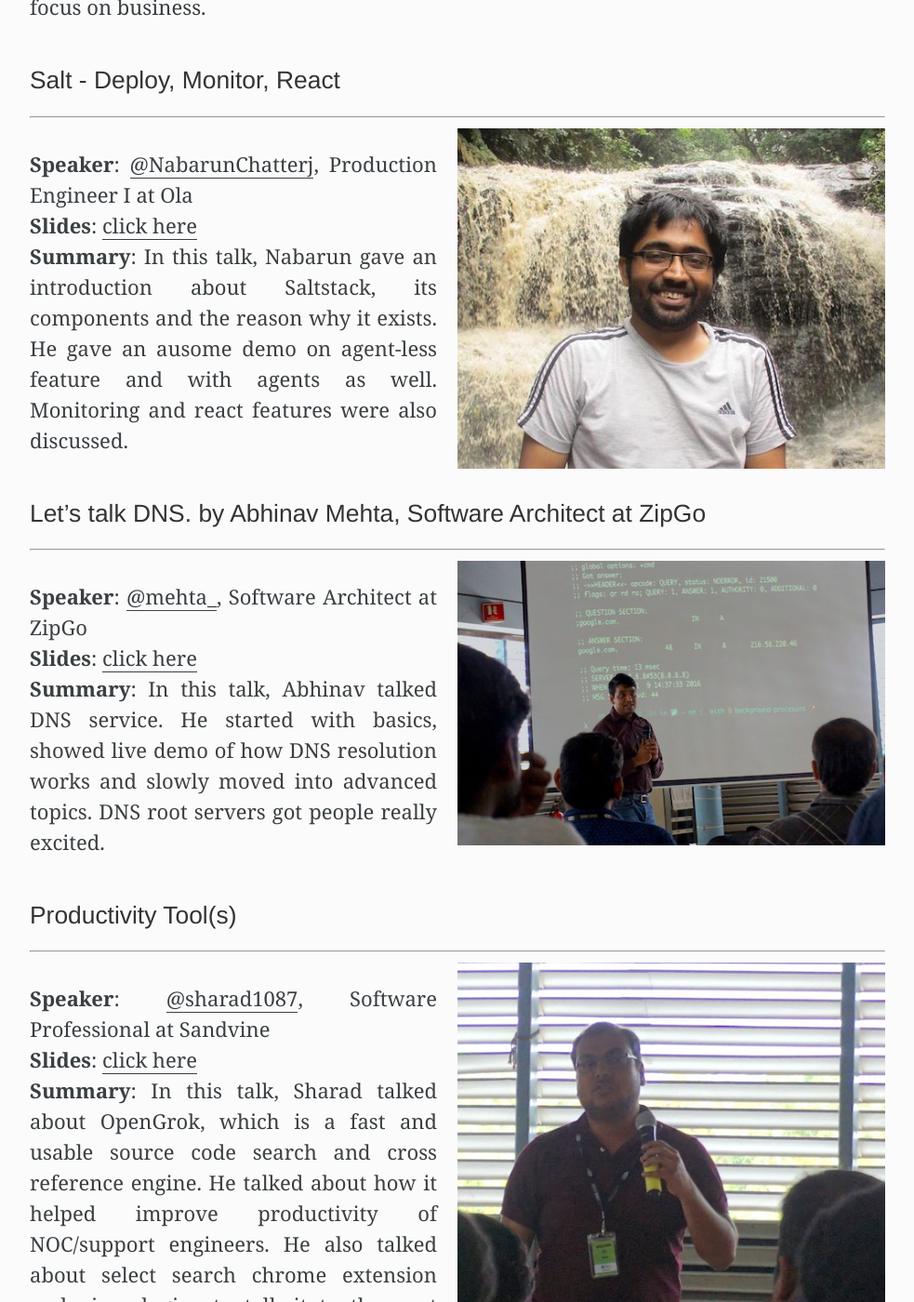
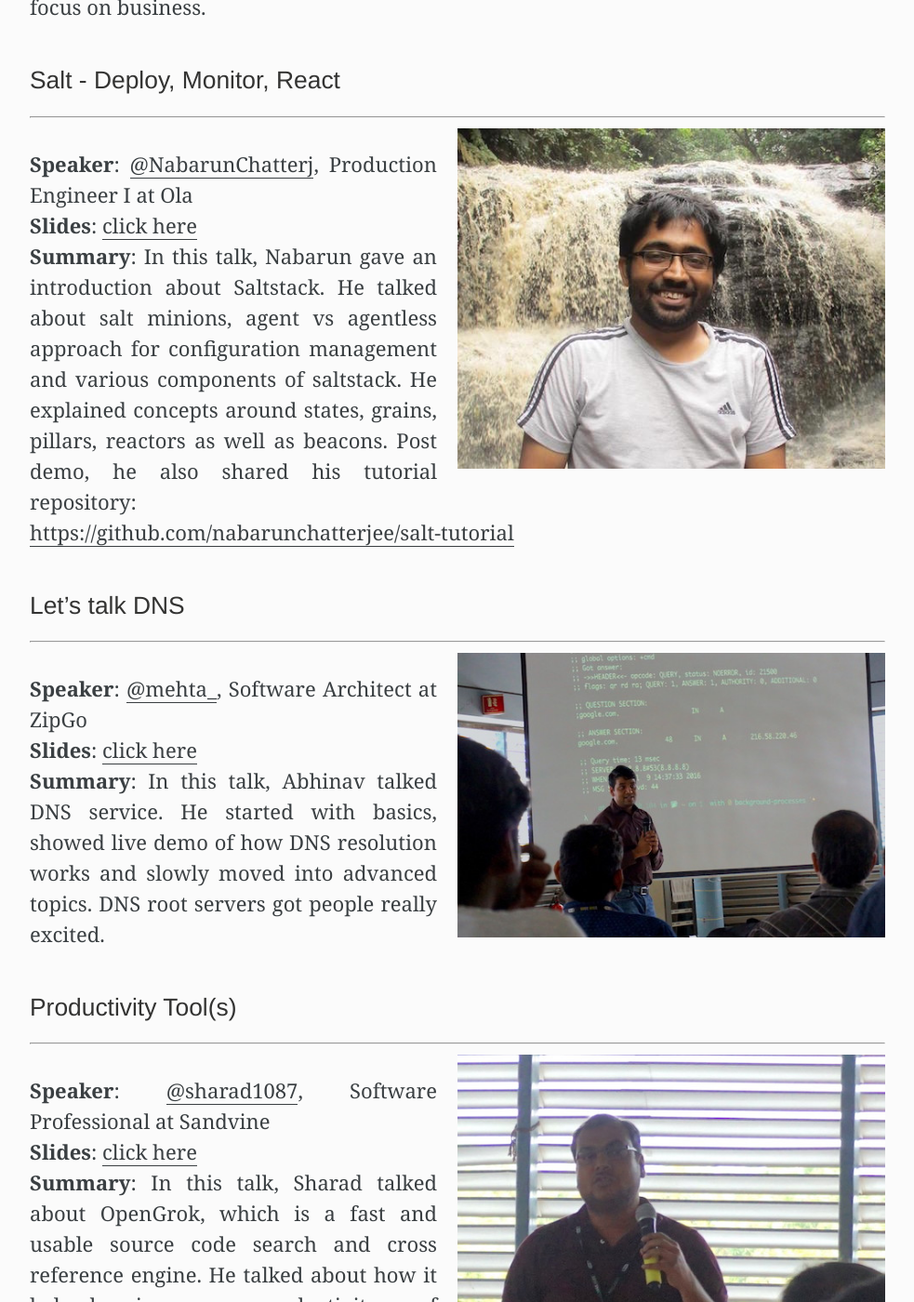
Before and after one commit to rohit01/rohit01.github.io, a Jekyll site: the page built from _posts/technology/2016-07-11-devops-meetup-ola.md, in a window 1280 px wide and 1400 px high, scrolled down 2230 px. Shown: the whole window at 93% size, without its empty margins (148-1131 px from the left). Built offline with Jekyll 4.4.1, drawn with Linux system fonts in a browser that asks for light colours; Markdown is read by kramdown in place of the engine named in the settings; comment, search, counter and statistics services are not loaded; some of the changed text lies outside the part shown.

Commit message:
Description updates

```diff
--- a/_posts/technology/2016-07-11-devops-meetup-ola.md
+++ b/_posts/technology/2016-07-11-devops-meetup-ola.md
@@ -48,9 +48,9 @@ We had 5 sessions which covered a variety of topics.
 
 **Speaker**: [@NabarunChatterj](https://twitter.com/NabarunChatterj), Production Engineer I at Ola
 **Slides**: [click here](/res/posts/devops-meetup-ola/salt-deploy-monitor-react.pdf)
-**Summary**: In this talk, Nabarun gave an introduction about Saltstack, its components and the reason why it exists. He gave an ausome demo on agent-less feature and with agents as well. Monitoring and react features were also discussed.
+**Summary**: In this talk, Nabarun gave an introduction about Saltstack. He talked about salt minions, agent vs agentless approach for configuration management and various components of saltstack. He explained concepts around states, grains, pillars, reactors as well as beacons. Post demo, he also shared his tutorial repository: <https://github.com/nabarunchatterjee/salt-tutorial>
 
-###  Let's talk DNS. by Abhinav Mehta, Software Architect at ZipGo
+###  Let's talk DNS
 ---
 
 <img src="/res/posts/devops-meetup-ola/images/abhinav.jpg" width="50%" height="50%" align="right">
```
Also changed, not shown: other parts of _posts/technology/2016-07-11-devops-meetup-ola.md (+1 -1 lines).
